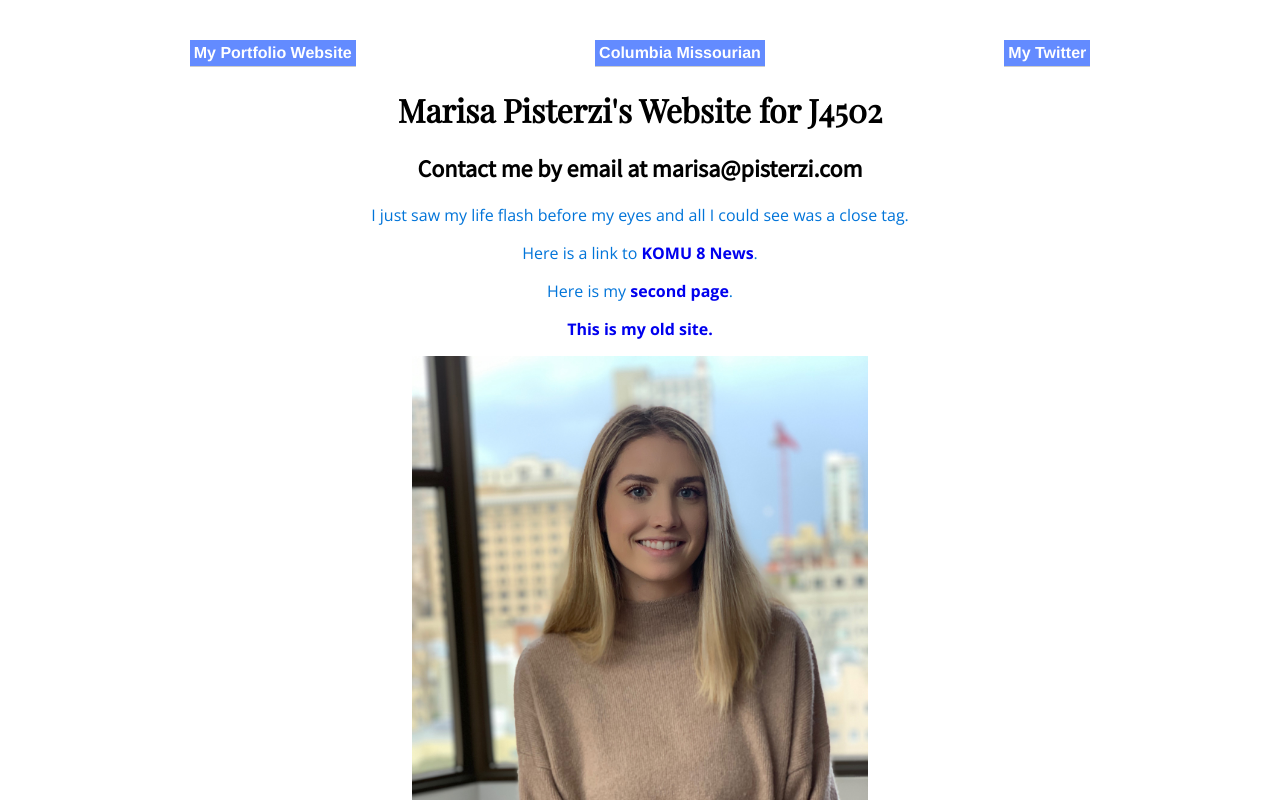
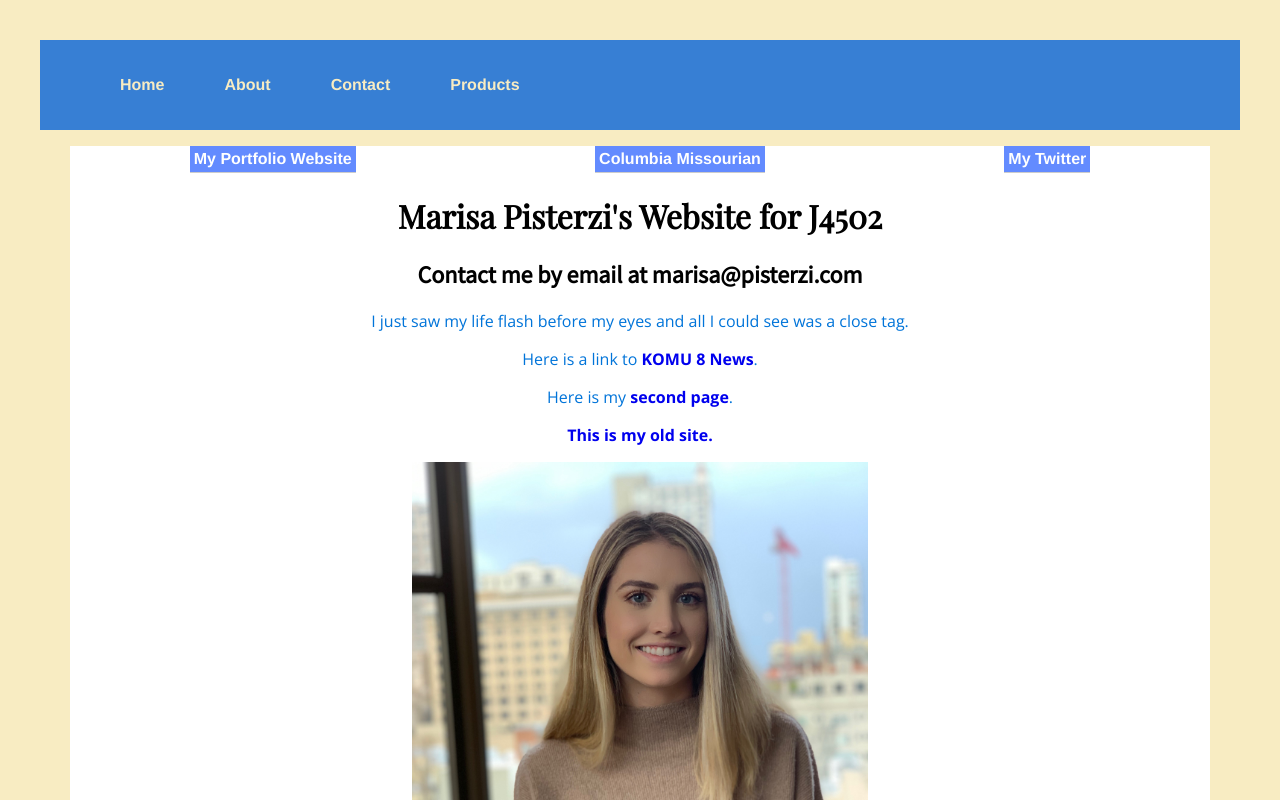
Before and after one commit to j4502-fs19/marisa-pisterzi, a plain HTML site: page index.html in a window 1280 px wide. Shown: the top 800 px of the page. Drawn offline with nearby package versions, Linux system fonts and the light colour scheme.

Commit message:
Added jquery nav bar

```diff
--- a/index.html
+++ b/index.html
@@ -2,6 +2,28 @@
   "http://www.w3.org/TR/xhtml1/DTD/xhtml1-transitional.dtd">
 
   <html xmlns= "http://www.w3.org/1999/xhtml">
+
+  <head>
+    <title>Responsive menu</title>
+    <meta http-equiv="content-type" content="text/html;charset=utf-8" />
+    <link rel="stylesheet" href="finished.css">
+    <script src="https://code.jquery.com/jquery-1.12.0.min.js"></script>
+    <script src="finished.js" type="text/javascript"></script>
+  </head>
+  <body>
+    <header>
+      <h1></h1>
+  <nav>
+      <a class="menu-trigger" href="#">&#9776;</a>
+    <ul>
+      <li><a href="#">Home</a></li>
+      <li><a href="#">About</a></li>
+      <li><a href="#">Contact</a></li>
+      <li><a href="#">Products</a></li>
+    </ul>
+  </nav>
+  </header>
+  </body>
 
 <head>
 
--- a/style.css
+++ b/style.css
@@ -241,3 +241,67 @@ img {
 		"a b c d";
 	}
 }
+
+body {
+  background-color: #F8ECC2;
+  font-family: Helvetica, Arial, sans-serif;
+}
+
+nav ul li {
+    display: block;
+    border-top: 1px #79896d solid;
+}
+
+nav a {
+    color: #f8ecc2;
+    display: block;
+    text-decoration: none;
+    padding: 20px 30px;
+}
+
+header {
+    display: flex;
+    flex-flow: row;
+    background-color: #377fd4;
+    margin: 0;
+    padding: 0 10px;
+}
+
+.menu-trigger {
+    order: 1;
+    font-size: 1.75em;
+    width: 2em;
+}
+
+header h1 {
+    order: 2;
+    font-size: 2em;
+}
+
+nav ul {
+    display: none;
+}
+
+@media screen and (min-width: 700px){
+
+    nav ul {
+        display: flex;
+    }
+
+    nav ul li {
+        border-top: none;
+    }
+
+    .menu-trigger {
+        display: none;
+    }
+
+    header h1 {
+        order: 1;
+    }
+
+    nav {
+        order: 2;
+    }
+
+}
```
